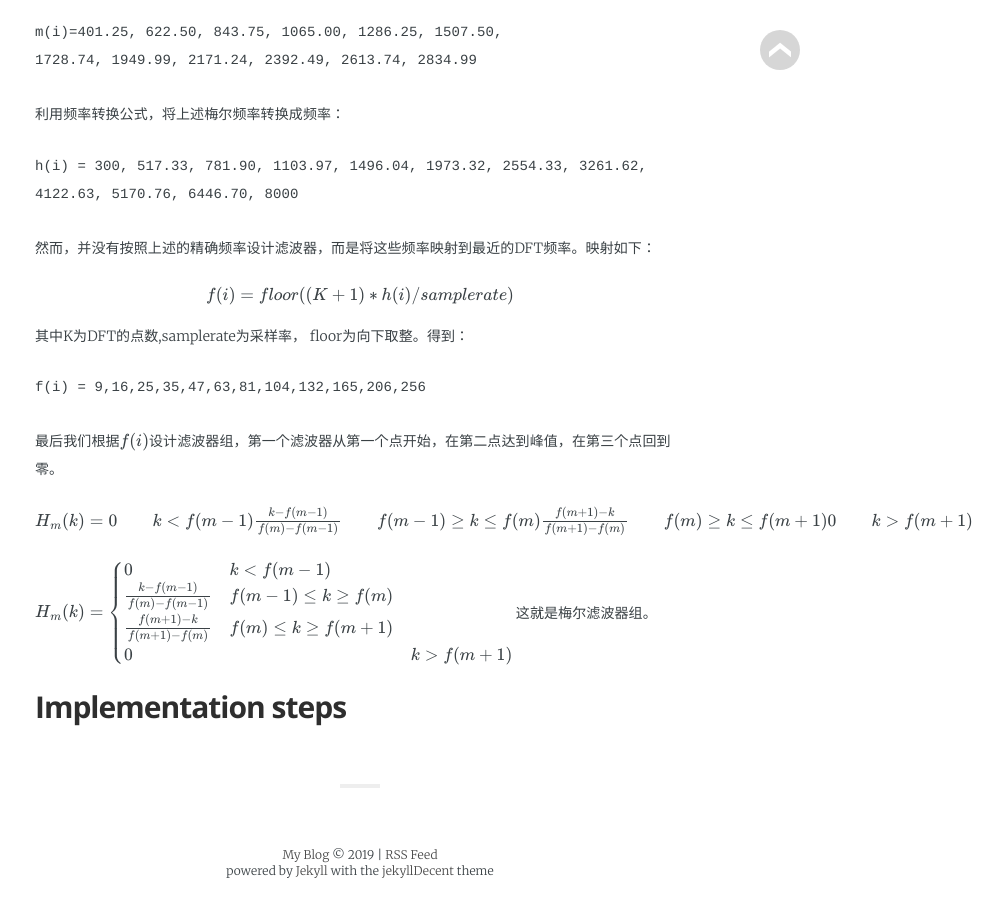
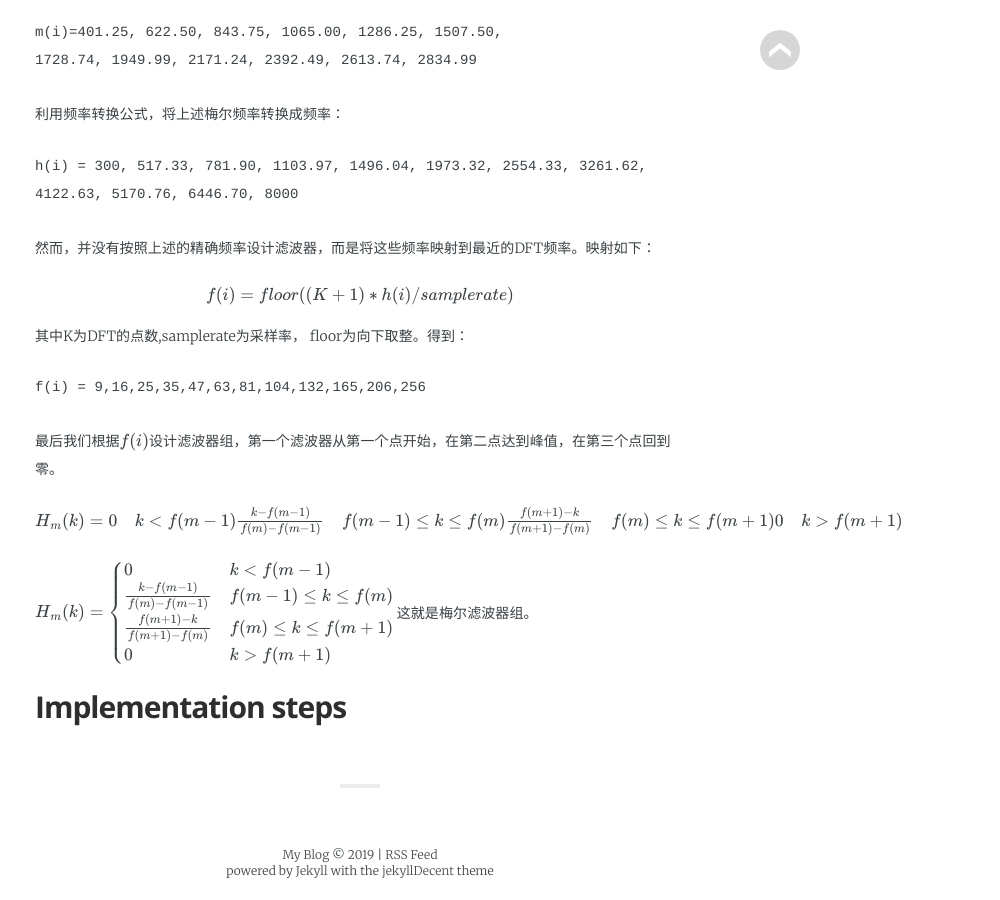
Before and after one commit to kleinzcy/kleinzcy.github.io, a Jekyll site: the page built from _posts/2019-3-22-梅尔倒谱系数.md, in a window 1280 px wide and 900 px high, scrolled down 2204 px. Shown: the whole window, without its empty margins (280-1280 px from the left). Built offline with Jekyll 4.4.1, drawn with Linux system fonts in a browser that asks for light colours; some web fonts are replaced; formulas are drawn with MathJax 3; some of the changed text lies outside the part shown.

Commit message:
Update 2019-3-22-梅尔倒谱系数.md

```diff
--- a/_posts/2019-3-22-梅尔倒谱系数.md
+++ b/_posts/2019-3-22-梅尔倒谱系数.md
@@ -89,20 +89,20 @@ f(i) = 9,16,25,35,47,63,81,104,132,165,206,256
 \begin{equation}
 H_{m}(k)={
 \begin{array}{rcl}
-0 & & {k < f(m-1)}\\
-\frac{k-f(m-1)}{f(m)-f(m-1)} & & {f(m-1) \geq k \leq f(m)}\\
-\frac{f(m+1)-k}{f(m+1)-f(m)} & & {f(m) \geq k \leq f(m+1)}\\
-0 & & {k > f(m+1)}
+0 & {k < f(m-1)}\\
+\frac{k-f(m-1)}{f(m)-f(m-1)} & {f(m-1) \leq k \leq f(m)}\\
+\frac{f(m+1)-k}{f(m+1)-f(m)} & {f(m) \leq k \leq f(m+1)}\\
+0 & {k > f(m+1)}
 \end{array}}
 \end{equation}
 
 $$
 H_{m}(k)=
 \begin{cases}
-0 & {k < f(m-1)}\\
-\frac{k-f(m-1)}{f(m)-f(m-1)} & {f(m-1) \leq k \geq f(m)}\\
-\frac{f(m+1)-k}{f(m+1)-f(m)} & {f(m) \leq k \geq f(m+1)}\\
-0 & & {k > f(m+1)}
+0 & k < f(m-1)\\
+\frac{k-f(m-1)}{f(m)-f(m-1)} & f(m-1) \leq k \leq f(m)\\
+\frac{f(m+1)-k}{f(m+1)-f(m)} & {f(m) \leq k \leq f(m+1)}\\
+0 & {k > f(m+1)}
 \end{cases}
 $$
 这就是梅尔滤波器组。
```
Also changed, not shown: other parts of _posts/2019-3-22-梅尔倒谱系数.md (+1 -1 lines).
